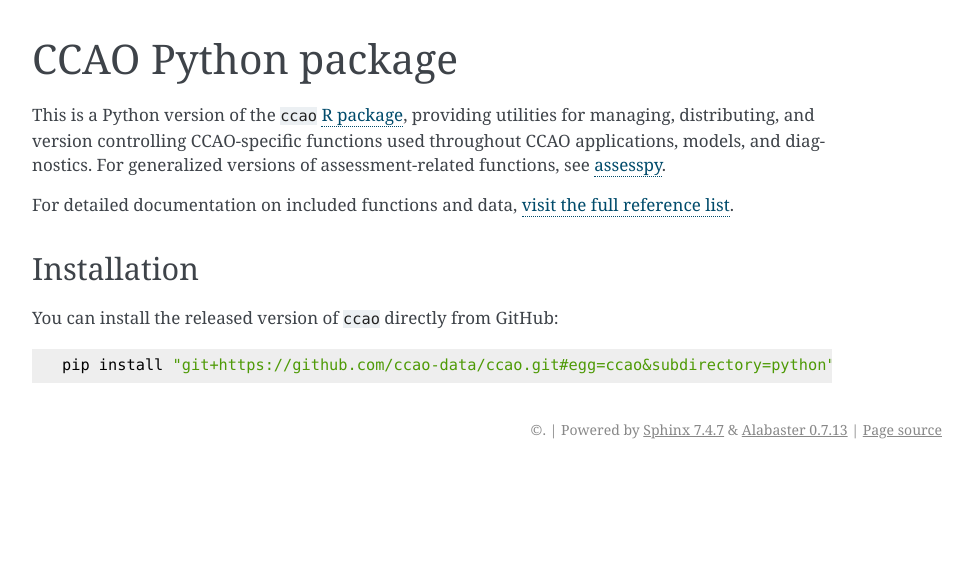
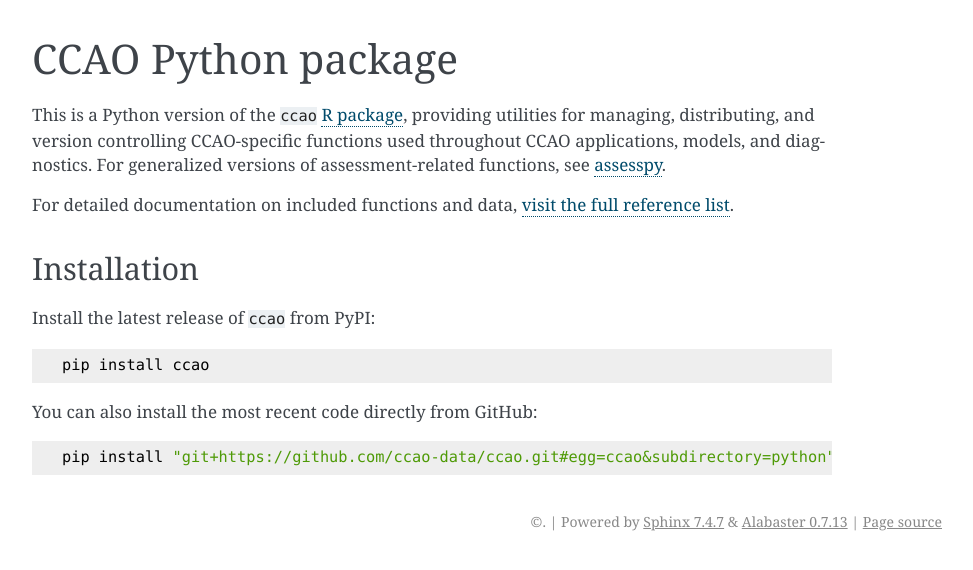
Before and after one commit to ccao-data/ccao, a Sphinx documentation site: the page built from python/docs/source/index.rst, in a window 1280 px wide. Shown: the top 570 px of the page, without its empty margins (168-1141 px from the left). Built offline with Sphinx 7.4.7, drawn with Linux system fonts in a browser that asks for light colours.

Commit message:
Add pip install directions to README and index.rst for Python package

```diff
--- a/python/docs/source/index.rst
+++ b/python/docs/source/index.rst
@@ -29,7 +29,13 @@
 Installation
 ------------
 
-You can install the released version of ``ccao`` directly from GitHub:
+Install the latest release of ``ccao`` from PyPI:
+
+.. code-block:: python
+
+    pip install ccao
+
+You can also install the most recent code directly from GitHub:
 
 .. code-block:: python
 
```
Also changed, not shown: python/README.md.
